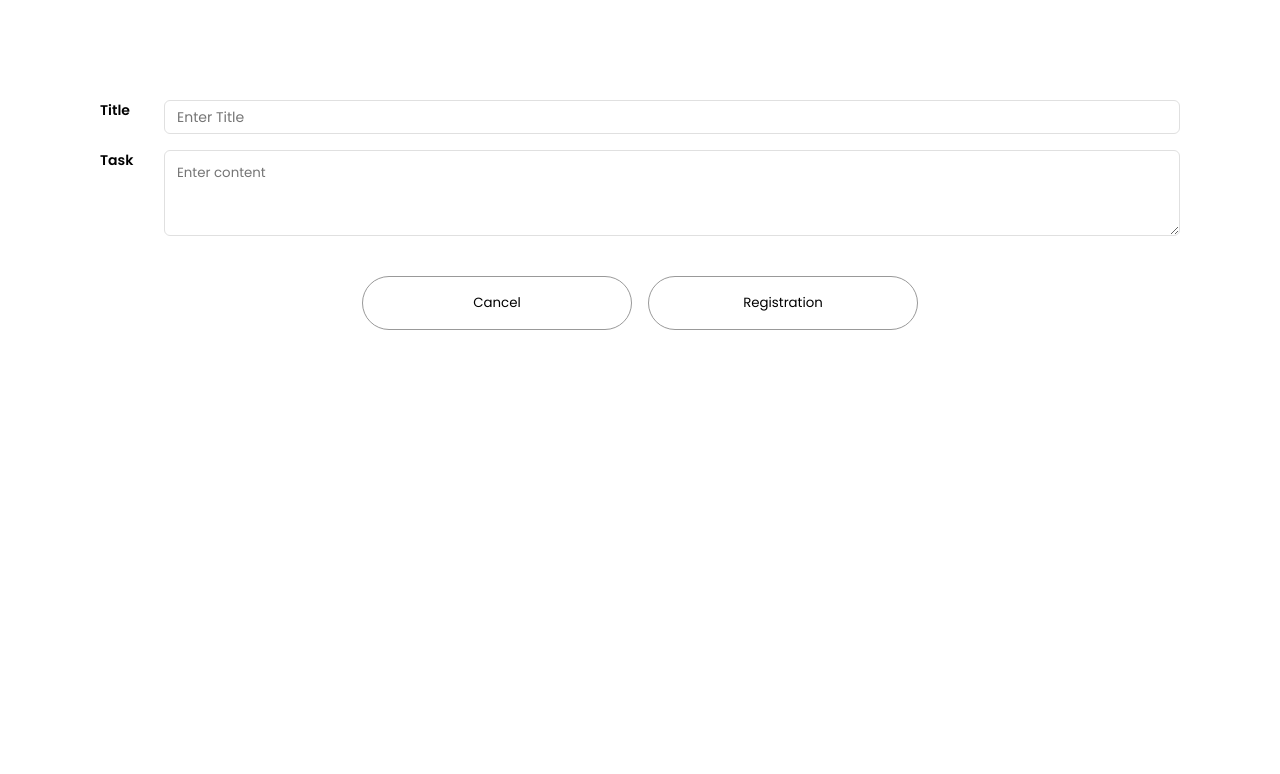
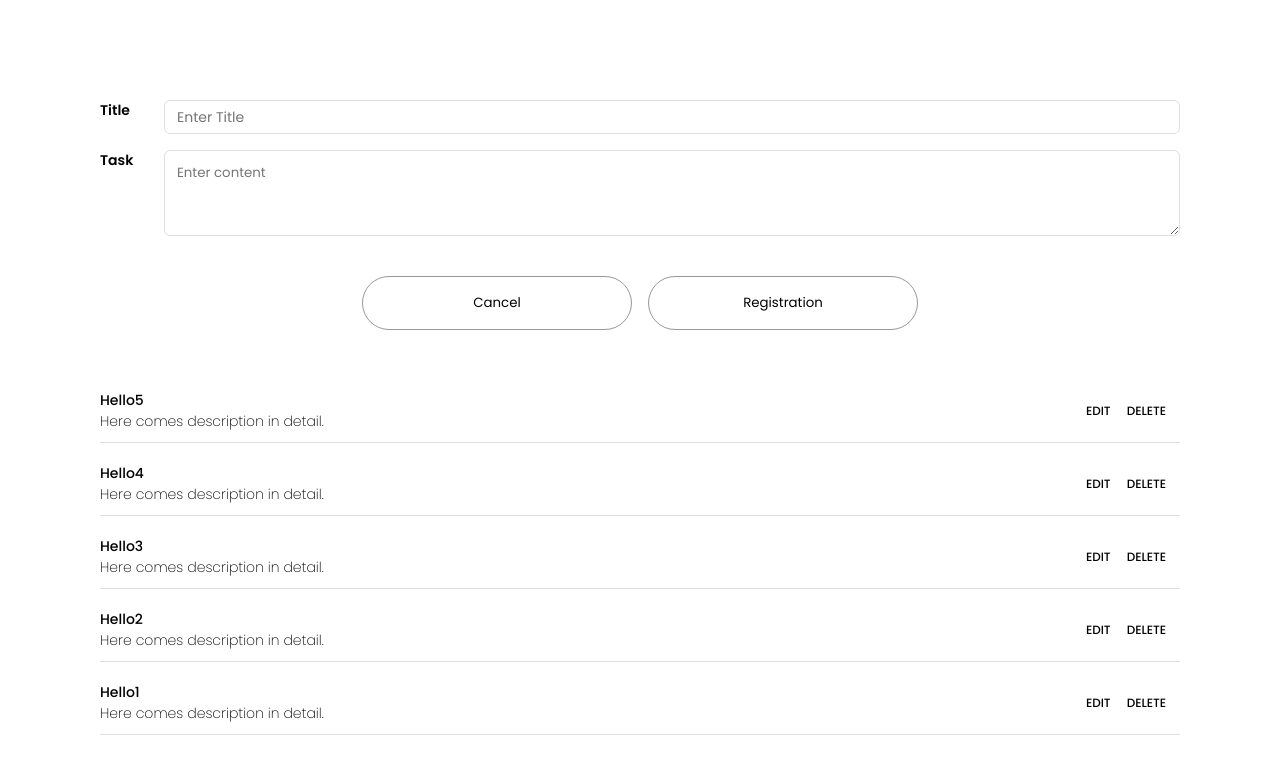
Before and after one commit to suhyun3301/review, a React (Create React App) app: page /#/ in a window 1280 px wide. Shown: the top 774 px of the page. Built offline with nearby package versions, Linux system fonts and the light colour scheme.

Commit message:
로컬 저장소에 초기 데이터가 없을시 더미데이터를 저장후 출력

```diff
--- a/src/Community.js
+++ b/src/Community.js
@@ -1,11 +1,30 @@
-import { useRef, useState } from 'react'
+import { useRef, useState, useEffect } from 'react'
 function Community() {
   const input = useRef(null)
   const textarea = useRef(null)
   const inputEdit = useRef(null)
   const textareaEdit = useRef(null)
-  const [Posts, setPosts] = useState([])
   const [Allowed, setAllowed] = useState(true)
+
+  const getLocalData = () => {
+    const dummyPosts = [
+      { title: 'Hello5', content: 'Here comes description in detail.' },
+      { title: 'Hello4', content: 'Here comes description in detail.' },
+      { title: 'Hello3', content: 'Here comes description in detail.' },
+      { title: 'Hello2', content: 'Here comes description in detail.' },
+      { title: 'Hello1', content: 'Here comes description in detail.' },
+    ]
+
+    const data = localStorage.getItem('post')
+
+    if (data) {
+      return JSON.parse(data)
+    } else {
+      return dummyPosts
+    }
+  }
+
+  const [Posts, setPosts] = useState(getLocalData())
 
   const resetForm = () => {
     input.current.value = ''
@@ -18,11 +37,11 @@ function Community() {
     }
 
     setPosts([
-      ...Posts,
       {
         title: input.current.value,
         content: textarea.current.value,
       },
+      ...Posts,
     ])
 
     resetForm()
@@ -75,6 +94,10 @@ function Community() {
     const NewPosts = Posts.filter((_, index) => index !== i)
     setPosts(NewPosts)
   }
+
+  useEffect(() => {
+    localStorage.setItem('post', JSON.stringify(Posts))
+  }, [Posts])
 
   return (
     <section className="community">
```
Also changed, not shown: package.json (+7 -1 lines), 12 other files (tests, documents, lock files or other folders).
